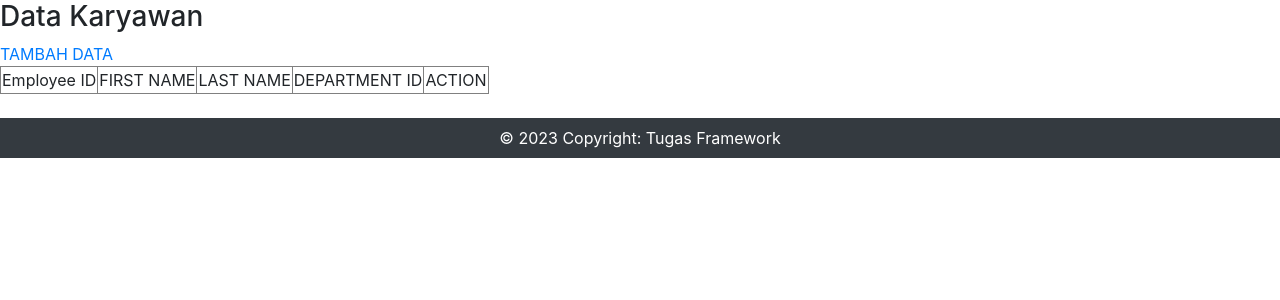
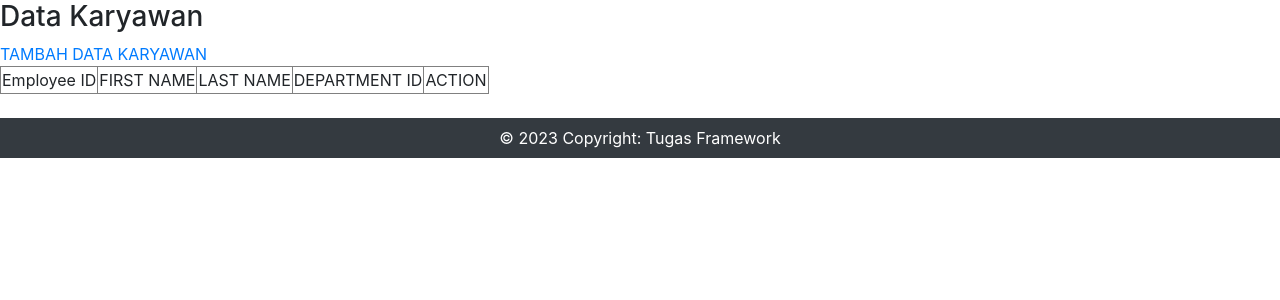
Before and after one commit to salsaarifa/Tugas-Framework_CI3, a CodeIgniter app: page /CI2023_Tugas22/ in a window 1280 px wide. Shown: the part 56-356 px from the top of the page. Run offline with CodeIgniter, Linux system fonts and the light colour scheme; data that the repository does not hold is empty; some libraries are stand-ins or nearby versions.

Commit message:
mengubah view

```diff
--- a/application/views/V_employees.php
+++ b/application/views/V_employees.php
@@ -10,7 +10,7 @@
     <?php $this->load->view("isi/navbar.php"); ?>
     <h3><?php echo $Judul; ?></h3>
     <?php echo $this->session->flashdata('msg'); ?>
-    <a href="<?php echo base_url('employees/insert'); ?>">TAMBAH DATA</a>
+    <a href="<?php echo base_url('employees/insert'); ?>">TAMBAH DATA KARYAWAN</a>
     <table border='1'>
         <thead>
             <tr>
```
